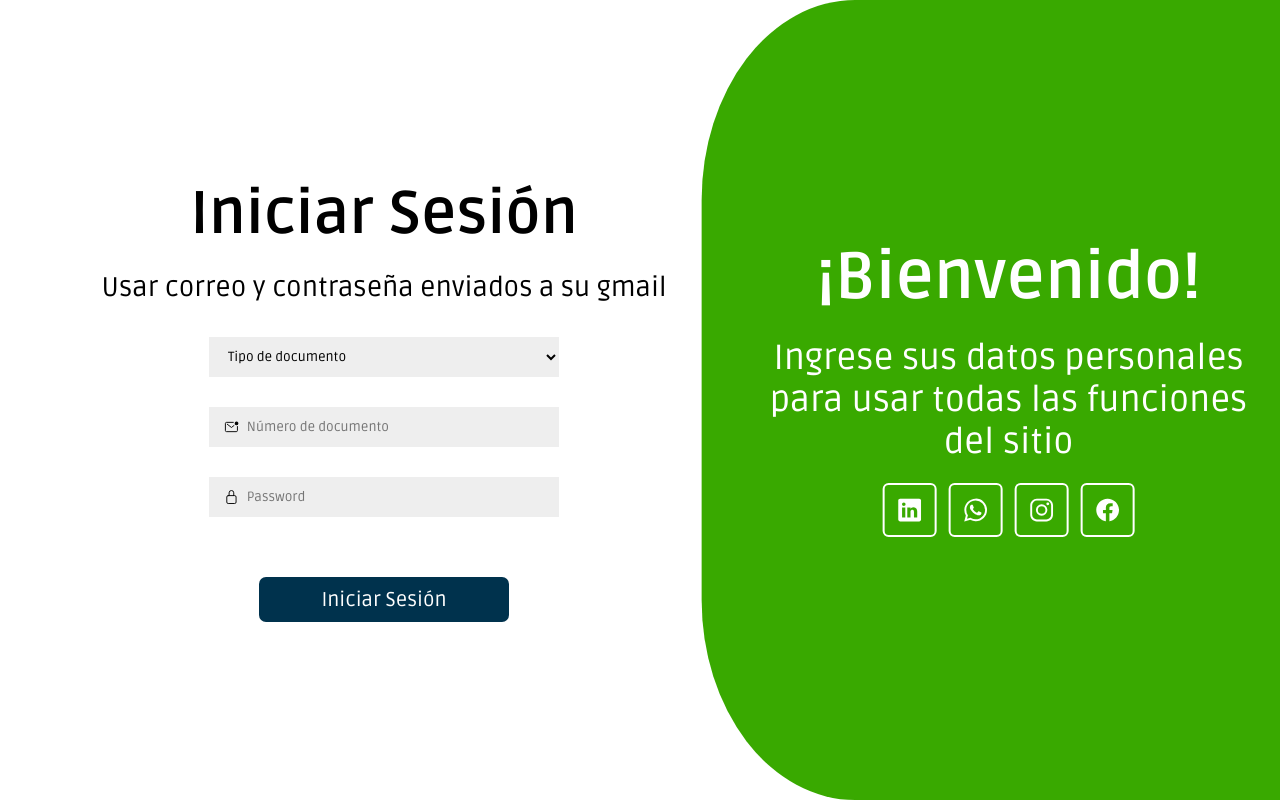
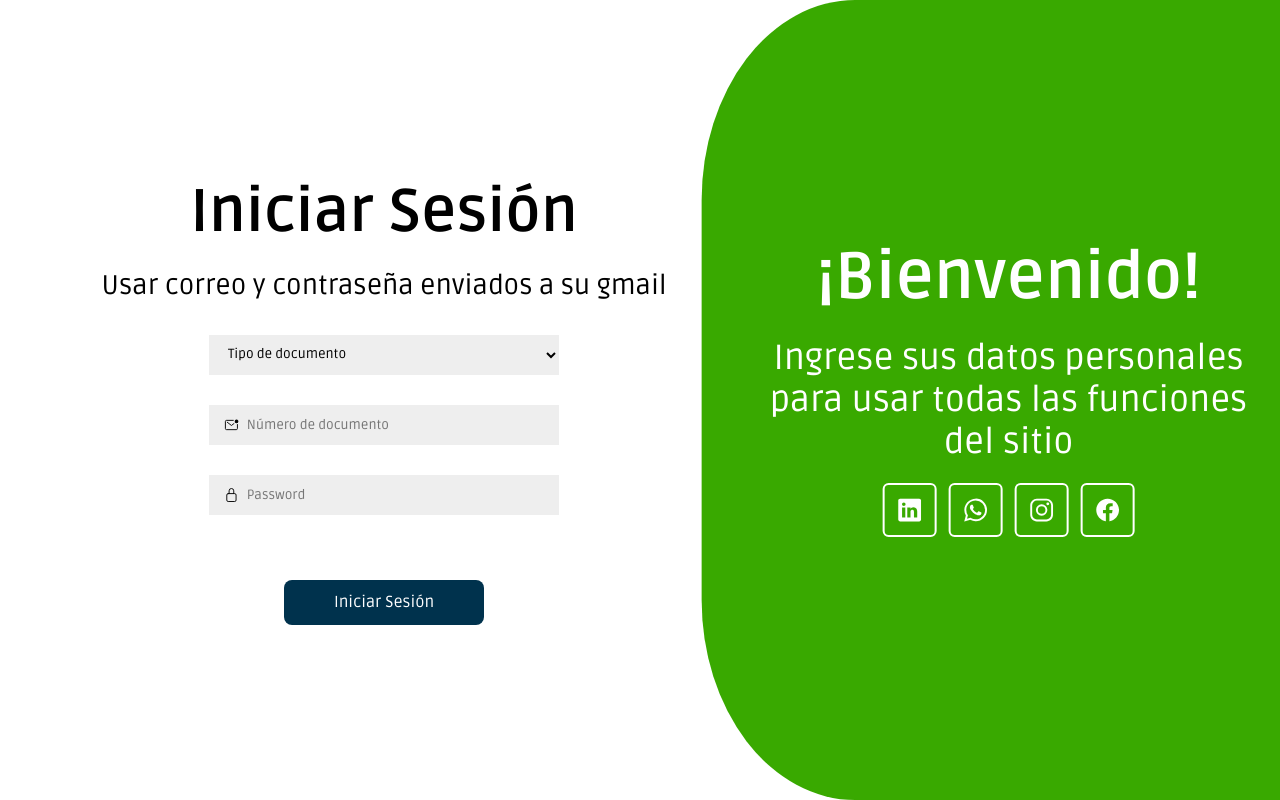
Before and after one commit to astherdev/ProyectoFormativo1, a PHP site: page /auth/login.php in a window 1280 px wide. Run offline with PHP 8.4, Linux system fonts and the light colour scheme; some web fonts are replaced.

Commit message:
Arreglando boton en login

```diff
--- a/assets/css/login.css
+++ b/assets/css/login.css
@@ -115,15 +115,20 @@ body {
 }
 
 button{
-    width: 250px;
-    height: 45px;
-    font-size: 20px;
-    border: none;
-    border-radius: 7px;
-    cursor: pointer;
-    margin-top: 30px;
+        margin-top: 35px;
+    font-size: 1rem;
     background-color: #00324D;
     color: white;
+    height: 45px;
+    width: 200px;
+    border-radius: 8px;
+    border: none;
+    cursor: pointer;
+    transition: background-color 0.3s ease;
+}
+
+button:hover {
+    background-color: #39A900;
 }
 
 .container-welcome{
```
Also changed, not shown: auth/start.php (deleted).
